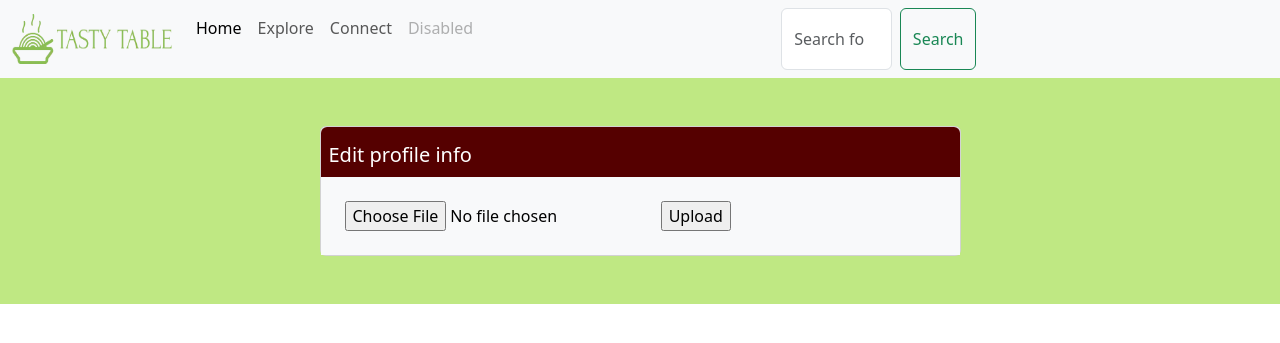
After one commit to sFranchetto/TastyTable, a Flask app: template templates/edit_profile.html in a window 1280 px wide; the page is wider, and only the part inside the window is pictured. The commit adds this page. Shown: the top 343 px of that part. Run offline with Flask 3, Linux system fonts and the light colour scheme; the template is opened without the code that fills it, so the values that code supplies are empty.

Commit message:
Fixed some template positioning/upload image skeleton ready

```diff
--- a/app.py
+++ b/app.py
@@ -1,6 +1,9 @@
-from flask import Flask, render_template, request, redirect, session, jsonify, flash, url_for
-from database import register_user_to_db, login_user, load_users_from_db, load_user_from_db
+from flask import Flask, render_template, request, redirect, session, jsonify, flash, url_for, send_file
+from database import register_user_to_db, login_user, load_users_from_db, load_user_from_db,save_picture_to_database, show_picture_from_db
+from werkzeug.utils import secure_filename
+from base64 import b64encode
 import os
+
 
 app=Flask(__name__)
 
@@ -45,14 +48,6 @@ def register():
       flash('Passwords do not match!')
   return render_template('register.html')
 
-@app.route("/dashboard")
-def dashboard():
-  try:
-    if session['username'] != None:
-      return render_template('dashboard.html')
-  except:
-    return redirect('/login')
-
 @app.route('/logout')
 def logout():
     session.clear()
@@ -66,8 +61,22 @@ def logout():
 @app.route('/profile/<username>')
 def user_profile(username):
     user = load_user_from_db(username)
-    return render_template('user_profile.html', user=user)
+    image = show_picture_from_db(username)
+    image_data = b64encode(image.profile_picture).decode("utf-8")
+    return render_template('user_profile.html', user=user, image_data=image_data, image=image)
 
+@app.route('/profile/<username>/edit_profile')
+def edit_user_profile(username):
+    user = load_user_from_db(username)
+    return render_template('edit_profile.html', user=user)
+
+@app.route('/profile/<username>/edit_profile_info', methods=['GET', 'POST'])
+def edit_profile_info(username):
+  if request.method == 'POST':
+    picture = request.files['picture']
+    save_picture_to_database(picture)
+    return render_template('edit_profile.html', username=username)
+  return render_template('edit_profile_info')
 
 if __name__ == "__main__":
   app.run(host='0.0.0.0', debug=True)
--- a/requirements.txt
+++ b/requirements.txt
@@ -6,3 +6,4 @@ flask_bcrypt
 email_validator
 sqlalchemy
 pymysql
+werkzeug
--- /dev/null
+++ b/templates/edit_profile.html
@@ -0,0 +1,33 @@
+<!DOCTYPE html>
+<html>
+  <head>
+    {% include 'bootstrap.html' %}
+
+  </head>
+  <body>
+    {% include 'navbar.html' %}
+    {% include 'background.html' %}
+    <section class="h-100 gradient-custom-2">
+  <div class="container py-5 h-100">
+    <div class="row d-flex justify-content-center align-items-center h-100">
+      <div class="col col-lg-9 col-xl-7">
+        <div class="card">
+          <div class="rounded-top text-white d-flex flex-row" style="background-color: #500; height:50px;"><h5 class="mt-3 ms-2">Edit profile info</h5>
+            <div class="ms-4 mt-5 d-flex flex-column" style="width: 150px;">
+
+            </div>
+            <div class="ms-3" style="margin-top: 130px;">
+            </div>
+          </div>
+          <div class="p-4 text-black" style="background-color: #f8f9fa;">
+          <form method="POST" action="/profile/{session['username']}/edit_profile_info" enctype="multipart/form-data">
+              <input type="file" name="picture" accept="image/*">
+              <input type="submit" value="Upload">
+          </form>
+          </div>
+  </body>
+</html>
+
+
+
+<!--<h1> Hello! Welcome to the {{username}} profle</h1>
--- a/templates/login.html
+++ b/templates/login.html
@@ -131,6 +131,10 @@ body {
     </ul>
     {% endif %}
     {% endwith %}
+      <a href="/">
+        <img src="/static/logo.webp" width="160" height="50"/>
+      </a>
+      <hr/>
       <input type="text" name = "email_address" placeholder="Email address"/>
       <input type="password" name ="password" placeholder="Password"/>
       <button type="submit">login</button>
--- a/templates/navbars/navbar_logged_in.html
+++ b/templates/navbars/navbar_logged_in.html
@@ -12,10 +12,10 @@
           <a class="nav-link active " aria-current="page" href="/">Home</a>
         </li>
         <li class="nav-item">
-          <a class="nav-link" href="#">Features</a>
+          <a class="nav-link" href="#">Explore</a>
         </li>
         <li class="nav-item">
-          <a class="nav-link" href="#">Pricing</a>
+          <a class="nav-link" href="#">Connect</a>
         </li>
         <li class="nav-item">
           <a class="nav-link disabled">Disabled</a>
--- a/templates/navbars/navbar_logged_out.html
+++ b/templates/navbars/navbar_logged_out.html
@@ -12,10 +12,10 @@
           <a class="nav-link active " aria-current="page" href="/">Home</a>
         </li>
         <li class="nav-item">
-          <a class="nav-link" href="#">Features</a>
+          <a class="nav-link" href="#">Explore</a>
         </li>
         <li class="nav-item">
-          <a class="nav-link" href="#">Pricing</a>
+          <a class="nav-link" href="#">Connect</a>
         </li>
         <li class="nav-item">
           <a class="nav-link disabled">Disabled</a>
--- a/templates/register.html
+++ b/templates/register.html
@@ -124,6 +124,10 @@ body {
     </ul>
     {% endif %}
     {% endwith %}
+      <a href="/">
+        <img src="/static/logo.webp" width="160" height="50"/>
+      </a>
+      <hr/>
       <input type="text" name = "email_address" placeholder="Email address"/>
       <input type="text" name = "username" placeholder="username"/>
       <input type="password" name ="password" placeholder="Password"/>
```
Also changed, not shown: database.py (+16 -0 lines), templates/dashboard.html (deleted, +0 -12 lines), templates/user_profile.html (+9 -9 lines), templates/navbars/navbar_login.html (deleted), templates/navbars/navbar_register.html (deleted).
